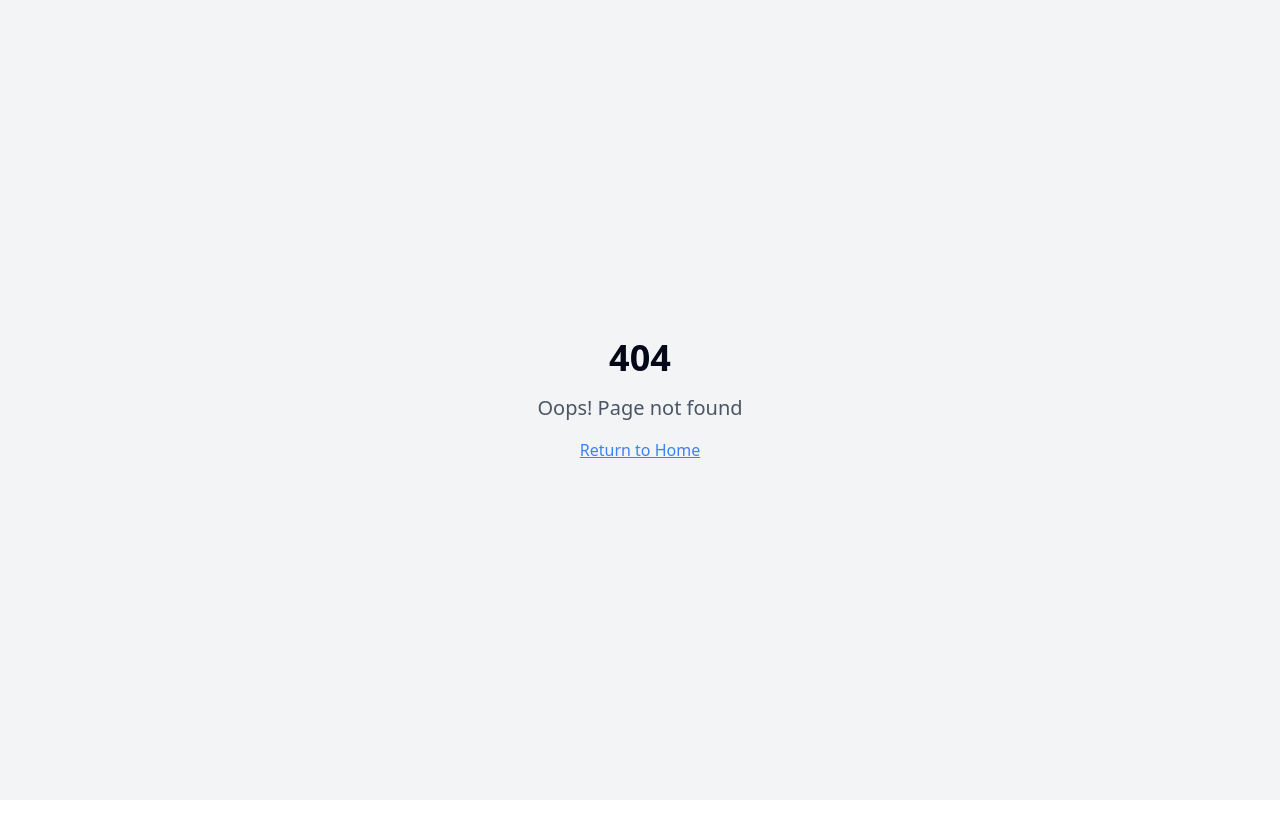
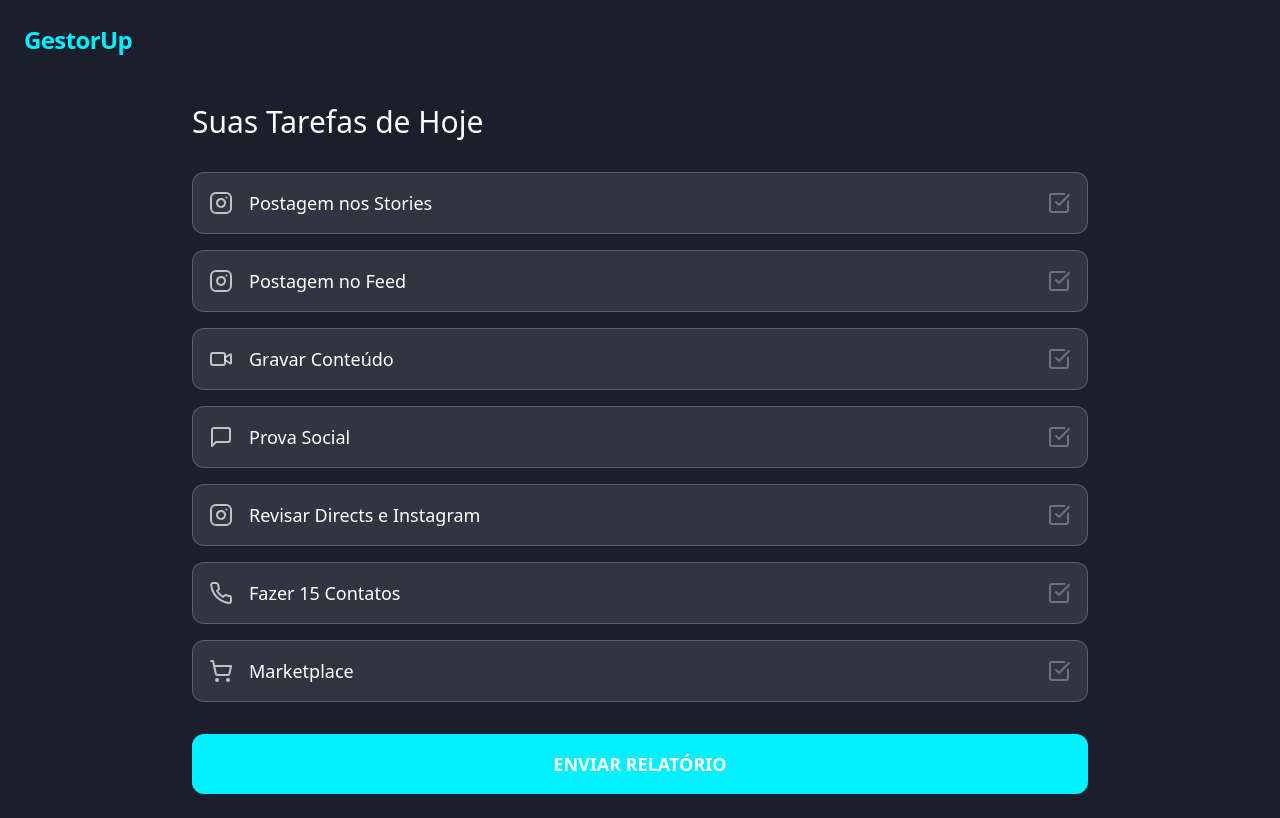
Before and after one commit to jamesmferreira/gestorup, a React (Vite) app: page /tarefas-diarias in a window 1280 px wide. Before the commit this address had no page. Built offline with nearby package versions, Linux system fonts and the light colour scheme.

Commit message:
Refactor: Implement other pages
Implement the other pages of the application.

```diff
--- a/src/App.tsx
+++ b/src/App.tsx
@@ -1,9 +1,12 @@
+
 import { Toaster } from "@/components/ui/toaster";
 import { Toaster as Sonner } from "@/components/ui/sonner";
 import { TooltipProvider } from "@/components/ui/tooltip";
 import { QueryClient, QueryClientProvider } from "@tanstack/react-query";
 import { BrowserRouter, Routes, Route } from "react-router-dom";
 import Index from "./pages/Index";
+import TeamPage from "./pages/TeamPage";
+import DailyTasksPage from "./pages/DailyTasksPage";
 import NotFound from "./pages/NotFound";
 
 const queryClient = new QueryClient();
@@ -16,7 +19,8 @@ const App = () => (
       <BrowserRouter>
         <Routes>
           <Route path="/" element={<Index />} />
-          {/* ADD ALL CUSTOM ROUTES ABOVE THE CATCH-ALL "*" ROUTE */}
+          <Route path="/equipe" element={<TeamPage />} />
+          <Route path="/tarefas-diarias" element={<DailyTasksPage />} />
           <Route path="*" element={<NotFound />} />
         </Routes>
       </BrowserRouter>
--- /dev/null
+++ b/src/pages/DailyTasksPage.tsx
@@ -0,0 +1,95 @@
+
+import React, { useState } from 'react';
+import Logo from '@/components/Logo';
+import { CheckSquare, Instagram, Video, MessageSquare, Phone, ShoppingCart } from 'lucide-react';
+
+type Task = {
+  id: number;
+  title: string;
+  icon: React.ComponentType;
+  completed: boolean;
+};
+
+const DailyTasksPage = () => {
+  const [tasks, setTasks] = useState<Task[]>([
+    { id: 1, title: 'Postagem nos Stories', icon: Instagram, completed: false },
+    { id: 2, title: 'Postagem no Feed', icon: Instagram, completed: false },
+    { id: 3, title: 'Gravar Conteúdo', icon: Video, completed: false },
+    { id: 4, title: 'Prova Social', icon: MessageSquare, completed: false },
+    { id: 5, title: 'Revisar Directs e Instagram', icon: Instagram, completed: false },
+    { id: 6, title: 'Fazer 15 Contatos', icon: Phone, completed: false },
+    { id: 7, title: 'Marketplace', icon: ShoppingCart, completed: false },
+  ]);
+
+  const toggleTask = (id: number) => {
+    setTasks(tasks.map(task =>
+      task.id === id ? {...task, completed: !task.completed} : task
+    ));
+  };
+
+  const submitReport = () => {
+    console.log('Relatório enviado', tasks);
+    // Aqui poderia ir a lógica de envio de relatório
+  };
+
+  return (
+    <div className="min-h-screen bg-[#1A1F2C] p-6">
+      <header className="flex justify-between items-center mb-12">
+        <Logo />
+      </header>
+
+      <main className="max-w-4xl mx-auto">
+        <h1 className="text-white text-3xl font-medium mb-8">
+          Suas Tarefas de Hoje
+        </h1>
+
+        <div className="space-y-4 mb-8">
+          {tasks.map((task) => (
+            <div
+              key={task.id}
+              className={`
+                flex items-center p-4 rounded-xl
+                ${task.completed
+                  ? 'bg-[#22C55E]/20 border border-[#22C55E]/30'
+                  : 'bg-white/10 border border-white/20 hover:bg-white/20'}
+                transition-all duration-300 cursor-pointer
+              `}
+              onClick={() => toggleTask(task.id)}
+            >
+              <task.icon
+                size={24}
+                className={task.completed ? 'text-[#22C55E]' : 'text-white/70'}
+              />
+              <span
+                className={`
+                  ml-4 text-lg
+                  ${task.completed ? 'text-[#22C55E] line-through' : 'text-white'}
+                `}
+              >
+                {task.title}
+              </span>
+              <CheckSquare
+                size={24}
+                className={`ml-auto ${task.completed ? 'text-[#22C55E]' : 'text-white/30'}`}
+              />
+            </div>
+          ))}
+        </div>
+
+        <button
+          onClick={submitReport}
+          className="
+            w-full bg-[#00F0FF] text-white
+            py-4 rounded-xl font-bold text-lg
+            hover:bg-[#00C3FF] transition-colors
+            flex items-center justify-center
+          "
+        >
+          ENVIAR RELATÓRIO
+        </button>
+      </main>
+    </div>
+  );
+};
+
+export default DailyTasksPage;
--- /dev/null
+++ b/src/pages/TeamPage.tsx
@@ -0,0 +1,65 @@
+
+import React from 'react';
+import Logo from '@/components/Logo';
+import { Users, ChevronRight } from 'lucide-react';
+
+type TeamMember = {
+  name: string;
+  profilePic?: string;
+  tasksCompleted: number;
+  totalTasks: number;
+};
+
+const teamMembers: TeamMember[] = [
+  { name: 'Maria Silva', tasksCompleted: 75, totalTasks: 90 },
+  { name: 'João Santos', tasksCompleted: 62, totalTasks: 90 },
+  { name: 'Ana Oliveira', tasksCompleted: 88, totalTasks: 90 },
+];
+
+const TeamPage = () => {
+  return (
+    <div className="min-h-screen bg-[#1A1F2C] p-6">
+      <header className="flex justify-between items-center mb-12">
+        <Logo />
+      </header>
+
+      <main className="max-w-4xl mx-auto">
+        <h1 className="text-white text-3xl font-medium mb-8">
+          Tarefas do Mês - Equipe
+        </h1>
+
+        <div className="space-y-6">
+          {teamMembers.map((member, index) => (
+            <div
+              key={index}
+              className="bg-white/10 border border-white/20 rounded-xl p-6 flex items-center hover:bg-white/20 transition-all"
+            >
+              <div className="flex-grow">
+                <div className="flex items-center mb-4">
+                  <div className="w-12 h-12 bg-gray-600 rounded-full mr-4"></div>
+                  <h2 className="text-white text-xl font-semibold">{member.name}</h2>
+                </div>
+                <div className="flex items-center space-x-4">
+                  <div className="flex-grow bg-gray-700 rounded-full h-2">
+                    <div
+                      className="bg-[#22C55E] rounded-full h-2"
+                      style={{width: `${(member.tasksCompleted / member.totalTasks) * 100}%`}}
+                    ></div>
+                  </div>
+                  <span className="text-white/70 text-sm">
+                    {member.tasksCompleted}/{member.totalTasks}
+                  </span>
+                </div>
+              </div>
+              <button className="ml-4 text-[#00F0FF] hover:scale-110 transition-transform">
+                <ChevronRight size={24} />
+              </button>
+            </div>
+          ))}
+        </div>
+      </main>
+    </div>
+  );
+};
+
+export default TeamPage;
```
